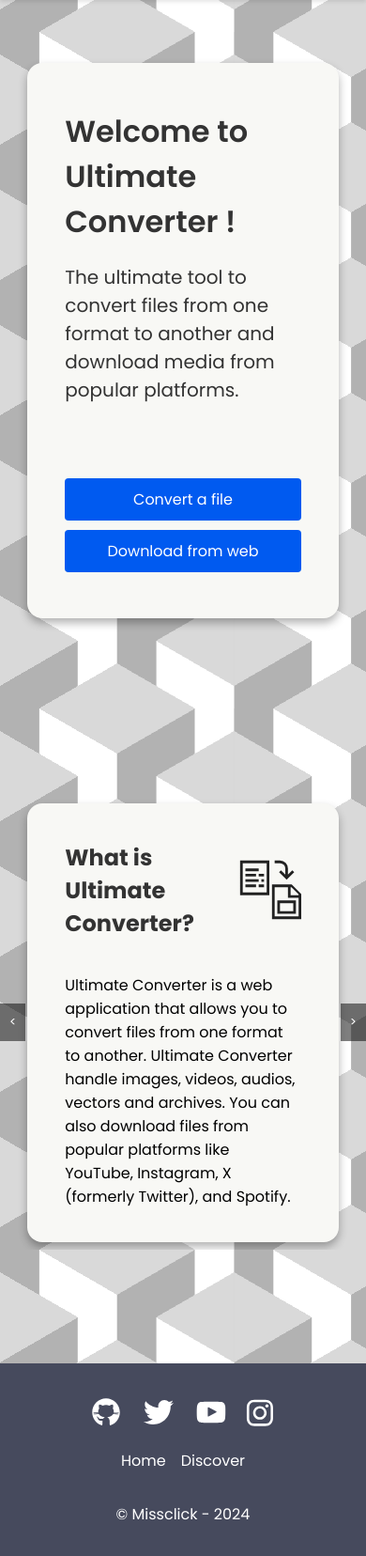
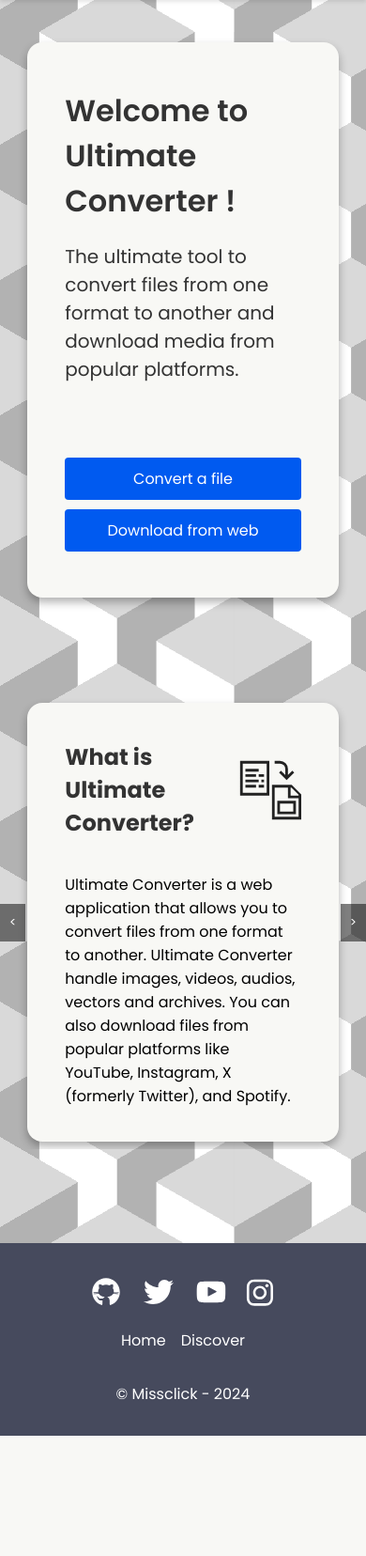
Before and after one commit to Gabrieleirbag1/Ultimate-Converter, a Flask app: page / in a window 390 px wide. Shown: the part 110-1766 px from the top of the page at 94% size. After the commit the page ends 1638 px from the top, so only its background shows below. Run offline with Flask 3, Linux system fonts and the light colour scheme.

Commit message:
Adjust media styles for better responsiveness and enhance card layout with additional padding and font size

```diff
--- a/src/static/styles/media.css
+++ b/src/static/styles/media.css
@@ -22,7 +22,7 @@
 @media only screen and (max-width: 768px) {
 
     .split-div {
-        height: 80vh;
+        height: 70vh;
         margin: 3vh 0;
         display: flex;
         align-items: center;
@@ -93,8 +93,13 @@
 
 /* ############################# STYLES FOR THE WEB / CONVERT PAGE ############################# */
 
+.container {
+    padding: 20px 0;
+}
+
 .card h3 {
     text-align: center;
+    font-size: 1.5em;
 }
 
 .drop-file-div {
@@ -127,6 +132,14 @@
     gap: 10px;
 }
 
+.download-div {
+    margin: 20px 0;
+}
+
+.download-div h1 {
+    font-size: 1.5em;
+}
+
 
 @media only screen and (orientation: portrait) {
     .index-card {
```
